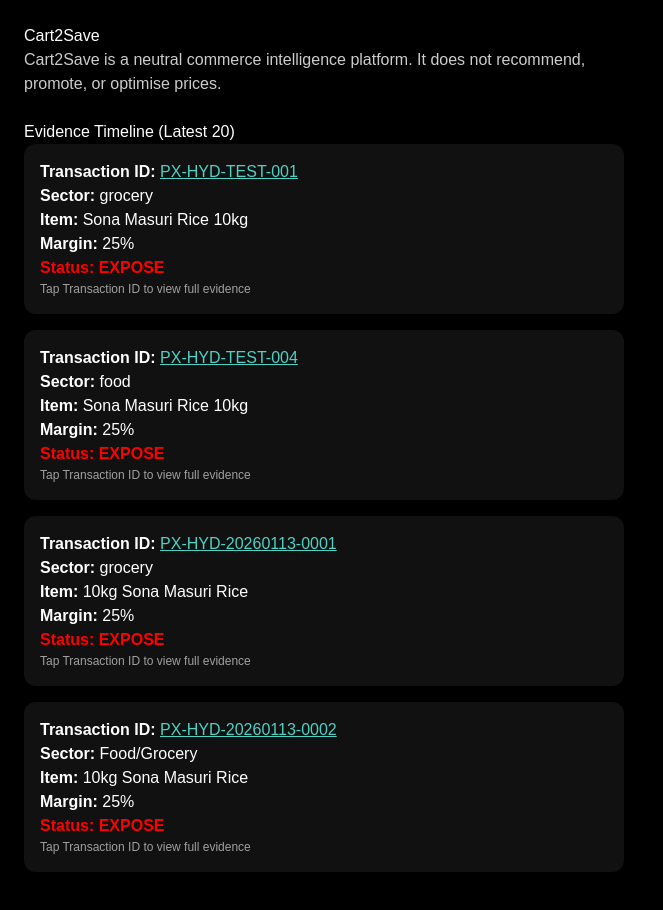
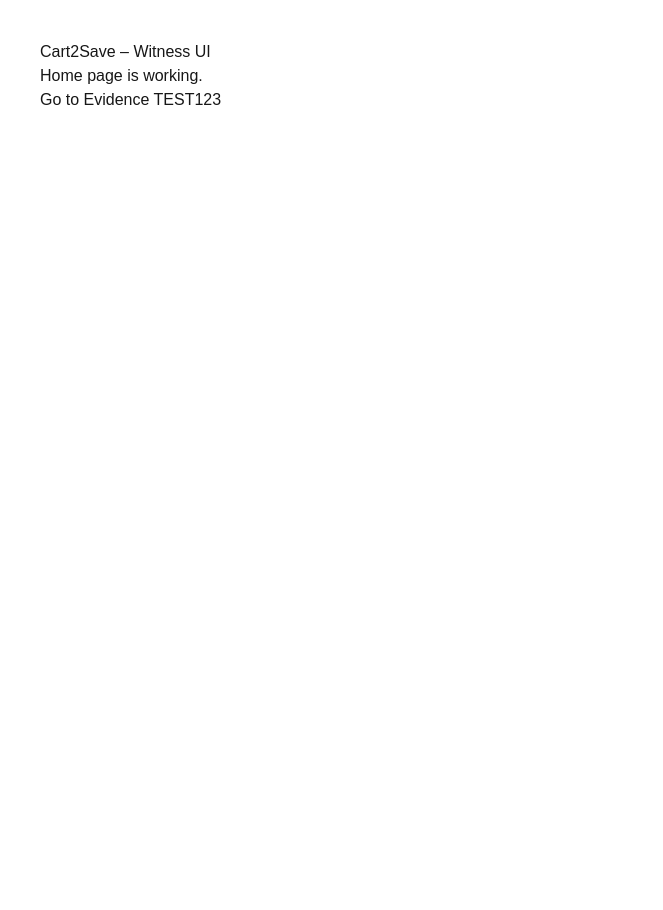
Before and after one commit to prashanthrangineni-sketch/pranix-witness-ui, a Next.js app: page / in a window 1280 px wide. Shown: the whole page, without its empty margins (0-663 px from the left). After the commit the page ends 800 px from the top, so only its background shows below. Built offline with nearby package versions, Linux system fonts and the light colour scheme.

Commit message:
Update page.tsx

```diff
--- a/app/page.tsx
+++ b/app/page.tsx
@@ -1,94 +1,15 @@
 import Link from "next/link";
 
-export default async function Home() {
-  // TEMP STATIC DATA (safe for now)
-  const timeline = [
-    {
-      tx_id: "PX-HYD-TEST-001",
-      sector: "grocery",
-      item: "Sona Masuri Rice 10kg",
-      margin_pct: 25,
-    },
-    {
-      tx_id: "PX-HYD-TEST-004",
-      sector: "food",
-      item: "Sona Masuri Rice 10kg",
-      margin_pct: 25,
-    },
-    {
-      tx_id: "PX-HYD-20260113-0001",
-      sector: "grocery",
-      item: "10kg Sona Masuri Rice",
-      margin_pct: 25,
-    },
-    {
-      tx_id: "PX-HYD-20260113-0002",
-      sector: "Food/Grocery",
-      item: "10kg Sona Masuri Rice",
-      margin_pct: 25,
-    },
-  ];
+export default function Home() {
+  return (
+    <main style={{ padding: 40 }}>
+      <h1>Cart2Save – Witness UI</h1>
 
-  return (
-    <main style={pageStyle}>
-      <h1>Cart2Save</h1>
+      <p>Home page is working.</p>
 
-      <p style={subtitle}>
-        Cart2Save is a neutral commerce intelligence platform. It does not
-        recommend, promote, or optimise prices.
-      </p>
-
-      <h2>Evidence Timeline (Latest 20)</h2>
-
-      {timeline.map((row) => (
-        <div key={row.tx_id} style={cardStyle}>
-          <p>
-            <strong>Transaction ID:</strong>{" "}
-            <Link
-              href={`/evidence?tx_id=${row.tx_id}`}
-              style={{ color: "#4fd1c5", textDecoration: "underline" }}
-            >
-              {row.tx_id}
-            </Link>
-          </p>
-
-          <p><strong>Sector:</strong> {row.sector}</p>
-          <p><strong>Item:</strong> {row.item}</p>
-          <p><strong>Margin:</strong> {row.margin_pct}%</p>
-
-          <p style={{ color: "red", fontWeight: "bold" }}>
-            Status: EXPOSE
-          </p>
-
-          <p style={muted}>Tap Transaction ID to view full evidence</p>
-        </div>
-      ))}
+      <Link href="/evidence/TEST123">
+        Go to Evidence TEST123
+      </Link>
     </main>
   );
 }
-
-const pageStyle = {
-  padding: "24px",
-  background: "black",
-  color: "white",
-  minHeight: "100vh",
-};
-
-const subtitle = {
-  opacity: 0.8,
-  maxWidth: "600px",
-  marginBottom: "24px",
-};
-
-const cardStyle = {
-  background: "#111",
-  borderRadius: "12px",
-  padding: "16px",
-  marginBottom: "16px",
-  maxWidth: "600px",
-};
-
-const muted = {
-  opacity: 0.6,
-  fontSize: "12px",
-};
```
